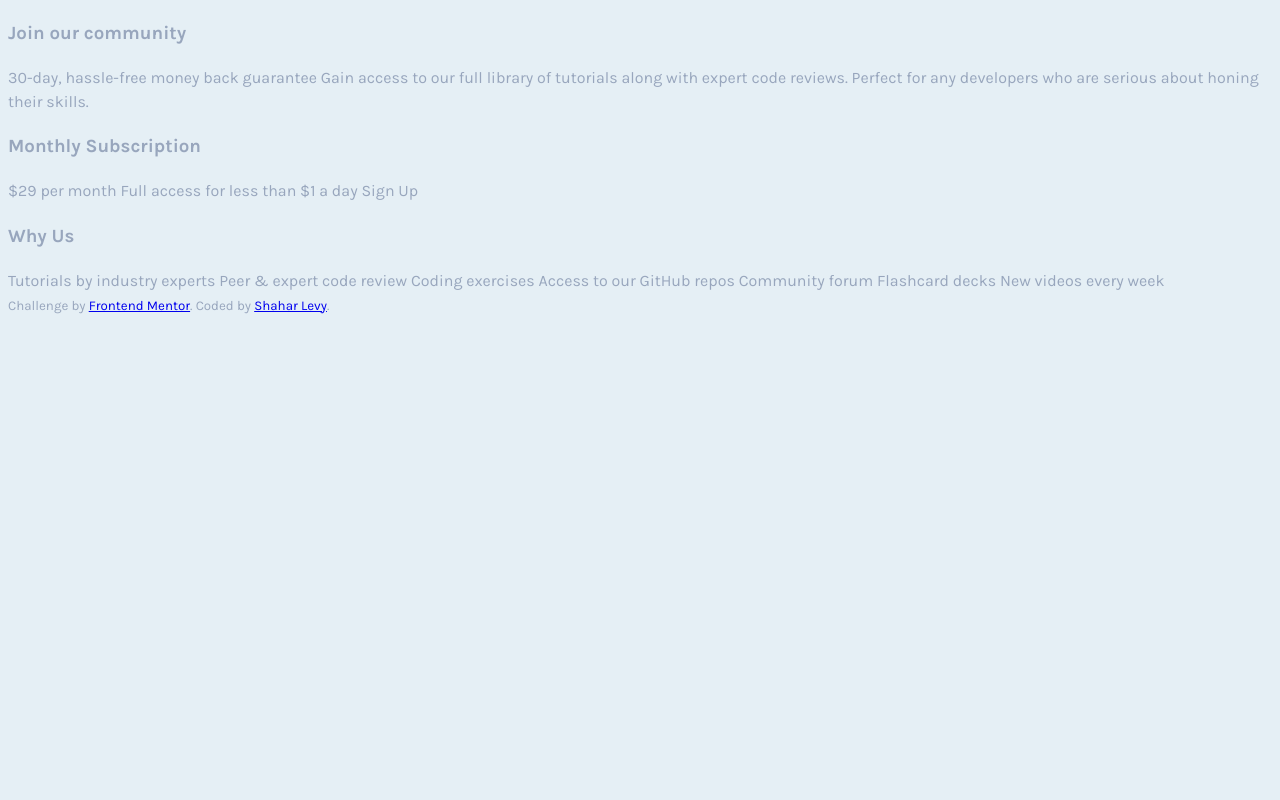
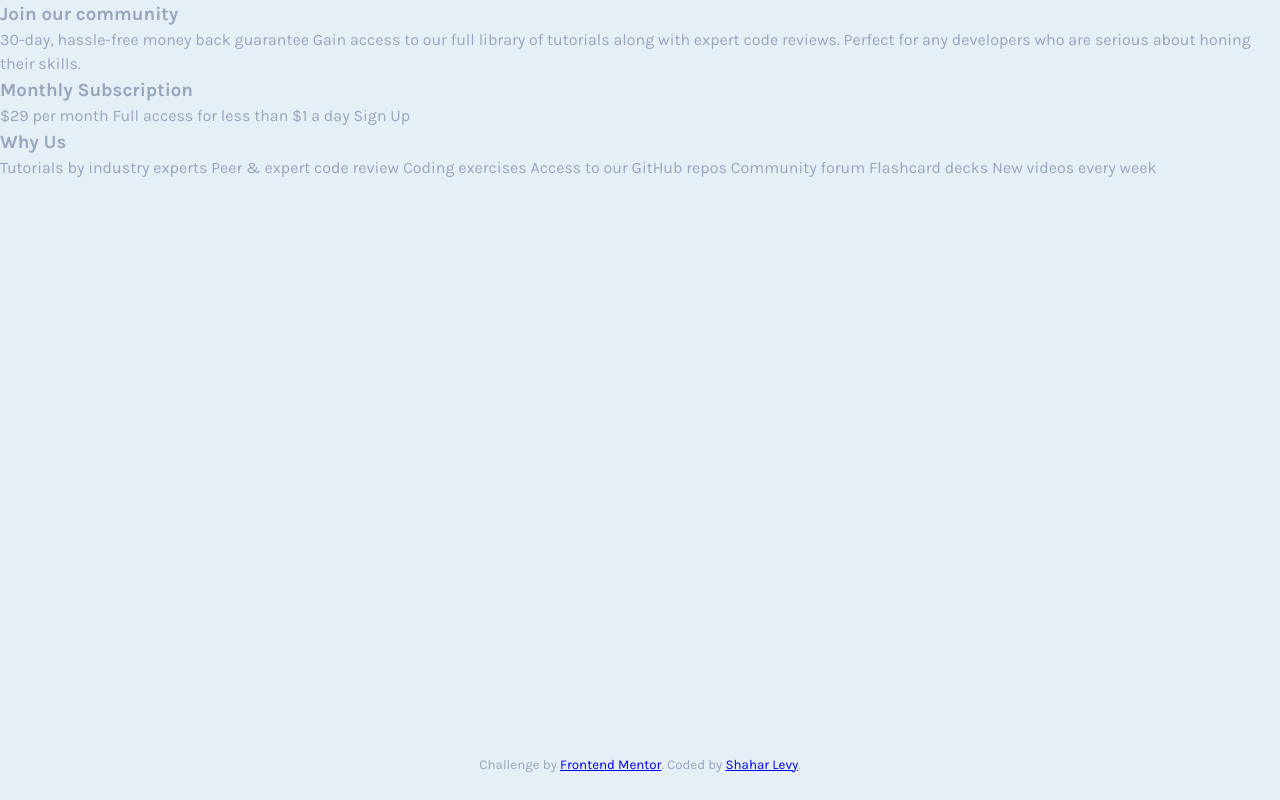
Before and after one commit to bzdom/single-price-grid-component-master, a plain HTML site: page index.html in a window 1280 px wide. Drawn offline with Linux system fonts and the light colour scheme.

Commit message:
add footer styles

```diff
--- a/index.html
+++ b/index.html
@@ -13,7 +13,7 @@
     />
 
     <title>Frontend Mentor | Single Price Grid Component</title>
-    <link href="reset.css" rel="stylsheet" />
+    <link href="reset.css" rel="stylesheet" />
     <link
       href="https://fonts.googleapis.com/css2?family=Karla:wght@400;700&display=swap"
       rel="stylesheet"
@@ -36,6 +36,16 @@
         font-family: var(--font-body);
         font-size: 16px;
         line-height: 1.5;
+        overflow: auto;
+      }
+
+      footer {
+        bottom: 0;
+        left: 0;
+        padding: 1.5rem;
+        position: fixed;
+        text-align: center;
+        width: 100%;
       }
     </style>
   </head>
```
